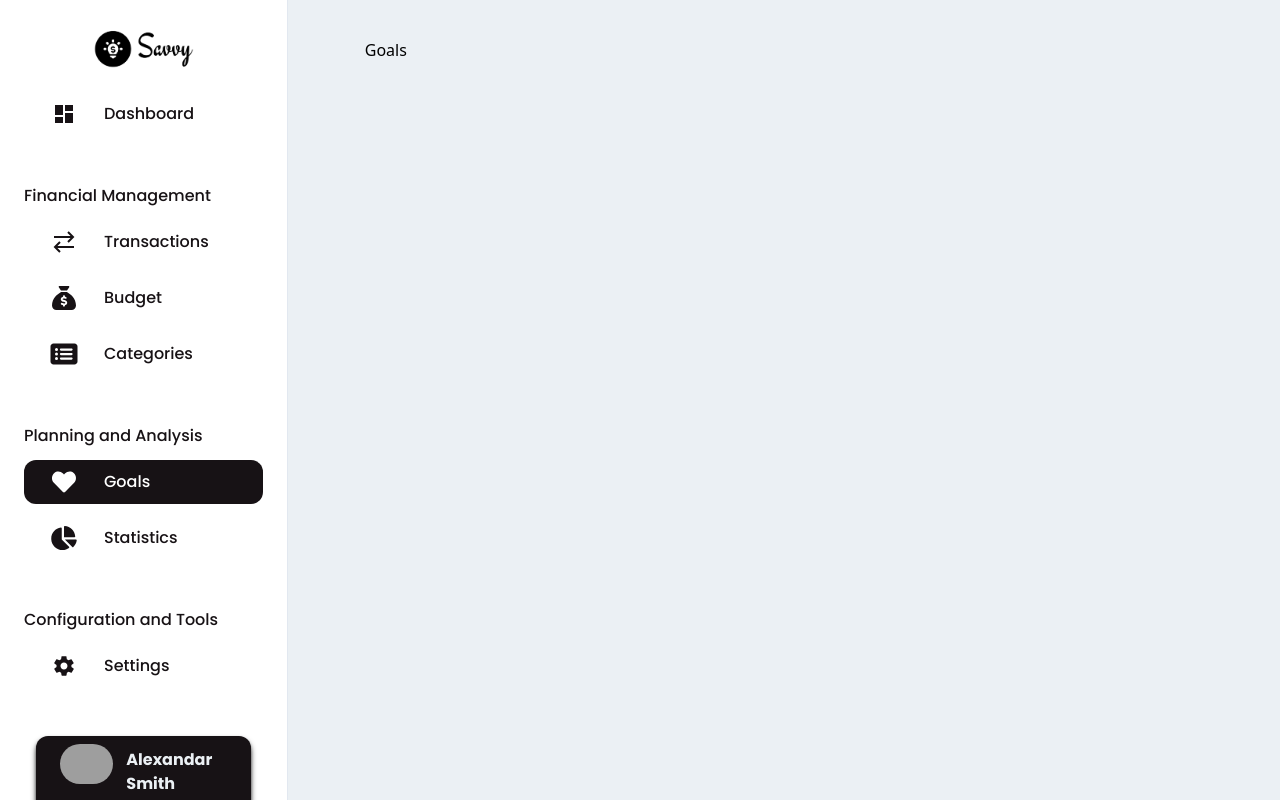
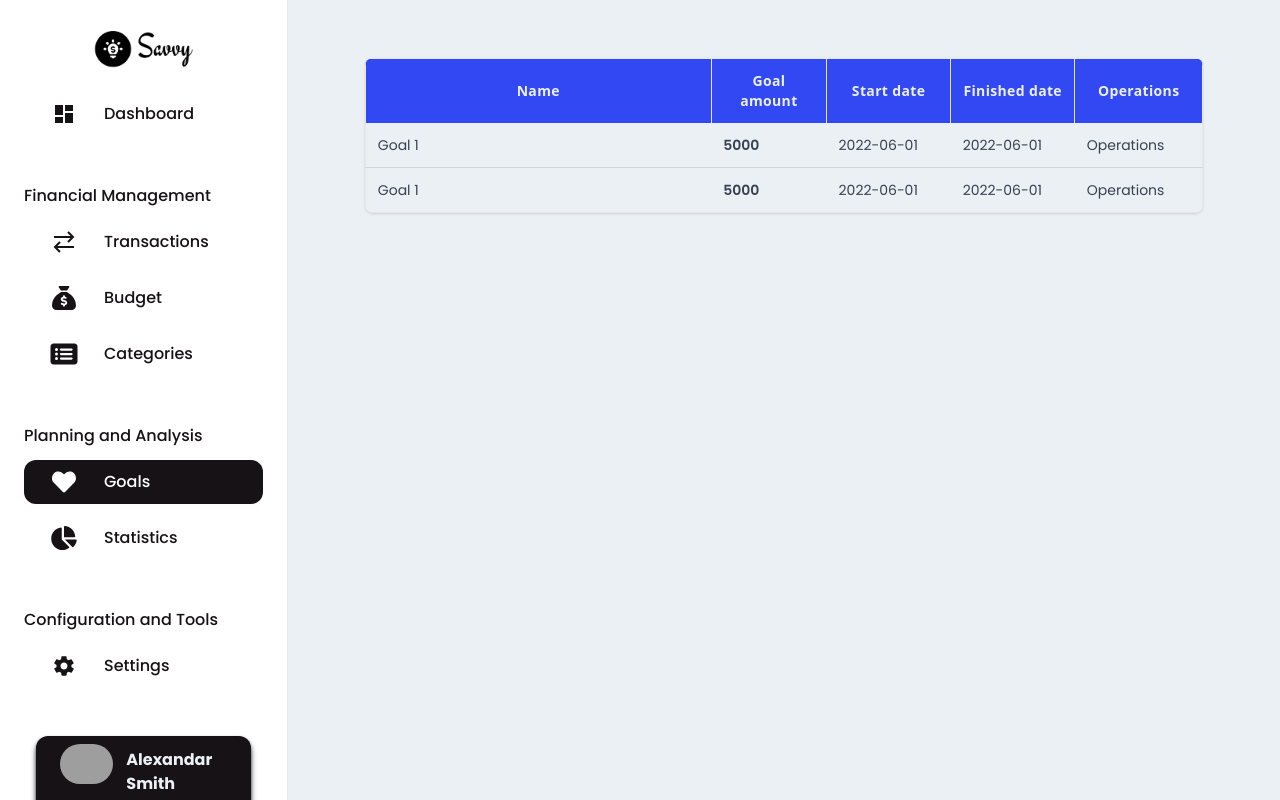
Before and after one commit to bakirdevedzic/savvy, a React (Vite) app: page /app/goals in a window 1280 px wide. Built offline with nearby package versions, Linux system fonts and the light colour scheme; grey boxes are pictures that could not be loaded.

Commit message:
Make reusable table

```diff
--- /dev/null
+++ b/src/features/Budget/BudgetForm.jsx
@@ -0,0 +1,79 @@
+import { useForm } from "react-hook-form";
+import Button from "../../ui/Button";
+import FormRow from "../../ui/FormRow";
+import { IoAddCircle } from "react-icons/io5";
+
+function BudgetForm() {
+  const { register, handleSubmit, formState } = useForm();
+
+  const { errors } = formState;
+
+  function onSubmit(data) {
+    console.log(data);
+  }
+
+  function onError(errors) {
+    console.log(errors);
+  }
+
+  const isMonthAvailable = (selectedMonth) => {
+    const monthsArray = [
+      "2024-06",
+      "2022-02",
+      "2022-03",
+      "2022-04",
+      "2022-05",
+      "2022-06",
+    ];
+    return !monthsArray.includes(selectedMonth);
+  };
+  return (
+    <form
+      className="max-w-[400px] overflow-y-auto"
+      method="post"
+      onSubmit={handleSubmit(onSubmit, onError)}
+    >
+      <p className="text-2xl font-semibold font-almarai">
+        Plan a budget for a month!
+      </p>
+
+      <FormRow label="Month*" error={errors?.month?.message}>
+        <input
+          type="month"
+          {...register("month", {
+            required: "Month is required!",
+            validate: (value) =>
+              isMonthAvailable(value) || "Month is already in use!",
+          })}
+          placeholder="Choose month"
+          className="bg-slate-100 outline outline-1 outline-gray-400 focus:outline-blue-500 rounded-lg h-10 w-72 p-2"
+        />
+      </FormRow>
+
+      <FormRow label="Amount*" error={errors?.amount?.message}>
+        <input
+          type="number"
+          name="money"
+          {...register("amount", {
+            required: "Amount is required!",
+            min: {
+              value: 1,
+              message: "Amount should be at least 1!",
+            },
+          })}
+          placeholder="Amount of money"
+          className="bg-slate-100 outline outline-1 outline-gray-400  focus:outline-blue-500 rounded-lg h-10 w-72 p-2"
+        />
+      </FormRow>
+
+      <div className="flex justify-end mt-2">
+        <Button type="base">
+          <IoAddCircle />
+          Submit
+        </Button>
+      </div>
+    </form>
+  );
+}
+
+export default BudgetForm;
--- a/src/features/Budget/BudgetTable.jsx
+++ b/src/features/Budget/BudgetTable.jsx
@@ -15,7 +15,7 @@ function BudgetTable() {
   };
   return (
     <div className="mt-5 rounded-lg shadow overflow-auto min-w-max inline-block">
-      <table className="border min-w-max ">
+      <table className="border ">
         <thead className="bg-primary-blue">
           <tr>
             <th className="w-24 p-3 text-poppins text-sm font-bold text-primary-white-2 tracking-wide border-r">
--- a/src/features/Transactions/TransactionsTable.jsx
+++ b/src/features/Transactions/TransactionsTable.jsx
@@ -1,4 +1,4 @@
-import TableRow from "./TableRow";
+import TableRow from "./TableRow2";
 
 function TransactionsTable() {
   const data = {
--- a/src/pages/Budget.jsx
+++ b/src/pages/Budget.jsx
@@ -5,6 +5,7 @@ import BudgetTable from "../features/Budget/BudgetTable.jsx";
 
 import { useState } from "react";
 import Modal from "../ui/Modal";
+import BudgetForm from "../features/Budget/BudgetForm.jsx";
 
 function Budget() {
   const [showModal, setShowModal] = useState(false);
@@ -14,7 +15,7 @@ function Budget() {
   return (
     <div className="max-w-[1700px] w-[100%] grid-rows grid gap-3 auto-rows-max	">
       <div className="grid grid-cols-2 grid-rows-2 gap-4 us:flex us:flex-col max-w-max">
-        <InfoCard label="Total amount" amount="$45,6845" />
+        <InfoCard label="Total amount" amount="$45,685" />
         <InfoCard label="Budget for this month" amount="$10,000" />
         <InfoCard label="Spent this month" amount="$6,450" color="red" />
         <InfoCard
@@ -33,7 +34,11 @@ function Budget() {
         <p className="text-poppins text-2xl font-bold">History</p>
         <BudgetTable />
       </div>
-      <Modal visible={showModal} onClose={handleOnClose} />
+      <Modal
+        visible={showModal}
+        onClose={handleOnClose}
+        render={<BudgetForm />}
+      />
     </div>
   );
 }
--- a/src/pages/Goals.jsx
+++ b/src/pages/Goals.jsx
@@ -1,5 +1,36 @@
+import Table from "../ui/Table/Table";
+
 function Goals() {
-  return <div className="max-w-[1700px] w-[100%]">Goals</div>;
+  const headData = [
+    { title: "Name", width: 72, type: "text", key: "name" },
+    { title: "Goal amount", width: 24, type: "number", key: "goalAmount" },
+    { title: "Start date", width: 24, type: "date", key: "startDate" },
+    { title: "Finished date", width: 24, type: "date", key: "finishedDate" },
+    { title: "Operations", width: 12, type: "text", key: "operations" },
+  ];
+  const bodyData = [
+    {
+      id: 1,
+      name: "Goal 1",
+      goalAmount: 5000,
+      startDate: "2022-06-01",
+      finishedDate: "2022-06-01",
+      operations: "Operations",
+    },
+    {
+      id: 2,
+      name: "Goal 1",
+      goalAmount: 5000,
+      startDate: "2022-06-01",
+      finishedDate: "2022-06-01",
+      operations: "Operations",
+    },
+  ];
+  return (
+    <div className="max-w-[1700px] w-[100%]">
+      <Table headData={headData} bodyData={bodyData} />
+    </div>
+  );
 }
 
 export default Goals;
--- /dev/null
+++ b/src/ui/Table/Table.jsx
@@ -0,0 +1,35 @@
+import TableHead from "./TableHead";
+import TableRow from "./TableRow";
+
+function Table({ headData, bodyData }) {
+  return (
+    <div className="mt-5 rounded-lg shadow overflow-auto">
+      <table className="border min-w-max w-full">
+        <thead className="bg-primary-blue">
+          <tr>
+            {headData.map((data) => (
+              <TableHead
+                title={data.title}
+                key={data.title}
+                width={data.width}
+              />
+            ))}
+          </tr>
+        </thead>
+        <tbody className="divide-y divide-gray-300">
+          {bodyData ? (
+            bodyData.map((data) => {
+              return <TableRow data={data} key={data.id} headData={headData} />;
+            })
+          ) : (
+            <tr className="p-3 flex  text-2xl text-gray-600 bg-primary-white-2">
+              No data to show!
+            </tr>
+          )}
+        </tbody>
+      </table>
+    </div>
+  );
+}
+
+export default Table;
--- /dev/null
+++ b/src/ui/Table/TableHead.jsx
@@ -0,0 +1,11 @@
+function TableHead({ title, width }) {
+  return (
+    <th
+      className={`p-3 text-poppins text-sm font-bold text-primary-white-2 tracking-wide border-r w-${width}`}
+    >
+      {title}
+    </th>
+  );
+}
+
+export default TableHead;
--- /dev/null
+++ b/src/ui/Table/TableRow.jsx
@@ -0,0 +1,54 @@
+function renderCell(data, data2) {
+  switch (data2.type) {
+    case "text":
+      return (
+        <td
+          key={data2.key}
+          className="p-3 font-poppins  text-sm text-gray-700 whitespace-nowrap"
+        >
+          {data[data2.key].length > 50
+            ? data[data2.key].slice(0, 50) + "..."
+            : data[data2.key]}
+        </td>
+      );
+    case "number":
+      return (
+        <td
+          key={data2.key}
+          className="p-3 font-poppins font-semibold text-sm text-gray-700 whitespace-nowrap"
+        >
+          {data[data2.key]}
+        </td>
+      );
+    case "date":
+      return (
+        <td
+          key={data2.key}
+          className="p-3 font-poppins text-sm text-gray-700 whitespace-nowrap"
+        >
+          {data[data2.key]}
+        </td>
+      );
+    case "badge":
+      return (
+        <td
+          className={
+            data[data2.key] === "Income"
+              ? "inline-flex items-center justify-center rounded-md bg-green-50 px-2 py-1 text-xs font-medium text-green-700 ring-1 ring-inset ring-green-600/20"
+              : "inline-flex items-center justify-center rounded-md bg-red-50 px-2 py-1 text-xs font-medium text-red-700 ring-1 ring-inset ring-red-600/10"
+          }
+        >
+          {data[data2.key]}
+        </td>
+      );
+
+    default:
+      return null;
+  }
+}
+
+function TableRow({ data, headData }) {
+  return <tr>{headData.map((data2) => renderCell(data, data2))}</tr>;
+}
+
+export default TableRow;
```
Also changed, not shown: src/features/Transactions/TableRow2.jsx (renamed from src/features/Transactions/TableRow.jsx).
